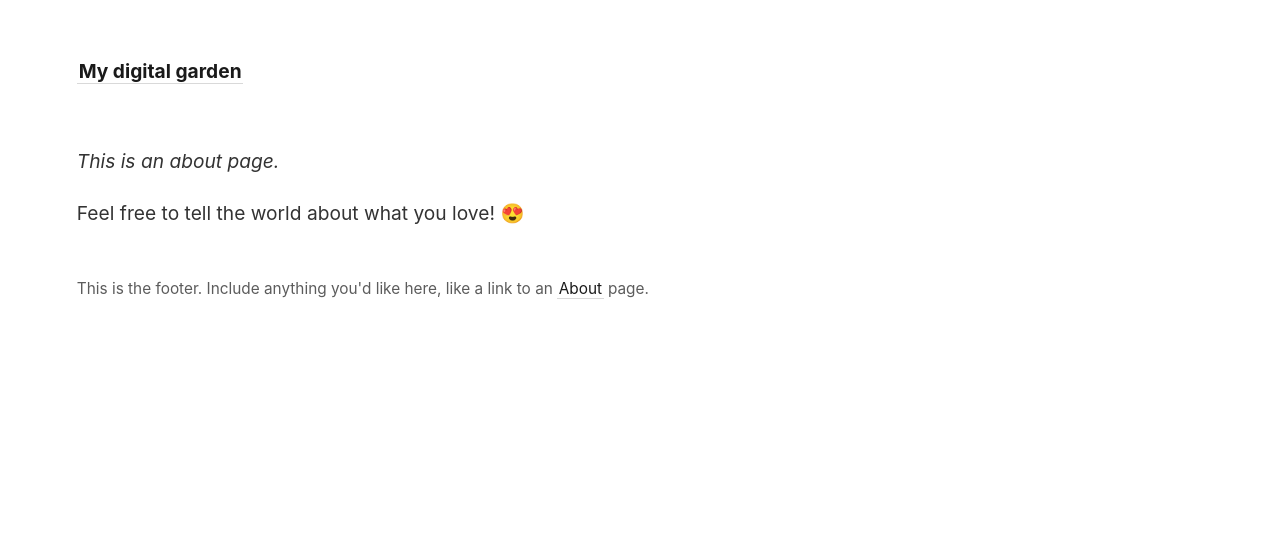
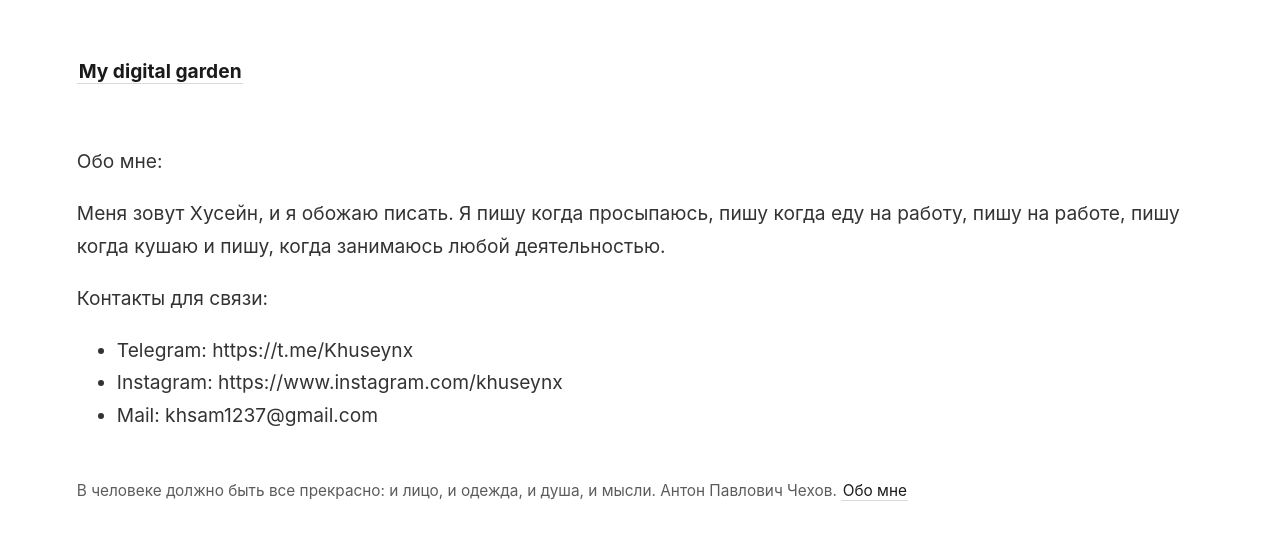
Before and after one commit to khuseynx/my-digital-garden, a Jekyll site: the page built from _pages/about.md, in a window 1280 px wide. Shown: the top 540 px of the page. Built offline with Jekyll 4.4.1, drawn with Linux system fonts in a browser that asks for light colours.

Commit message:
about and footer

```diff
--- a/_includes/footer.html
+++ b/_includes/footer.html
@@ -1 +1,2 @@
-This is the footer. Include anything you'd like here, like a link to an <a class="internal-link" href="{{ site.baseurl }}/about">About</a> page.
+В человеке должно быть все прекрасно: и лицо, и одежда, и душа, и мысли. Антон Павлович Чехов.
+<a class="internal-link" href="{{ site.baseurl }}/about">Обо мне</a>
--- a/_pages/about.md
+++ b/_pages/about.md
@@ -4,6 +4,11 @@ title: About
 permalink: /about
 ---
 
-*This is an about page.*
+Обо мне:
 
-Feel free to tell the world about what you love! 😍
+Меня зовут Хусейн, и я обожаю писать. Я пишу когда просыпаюсь, пишу когда еду на работу, пишу на работе, пишу когда кушаю и пишу, когда занимаюсь любой деятельностью.
+
+Контакты для связи:
+- Telegram: https://t.me/Khuseynx
+- Instagram: https://www.instagram.com/khuseynx
+- Mail: khsam1237@gmail.com
```
Also changed, not shown: _notes/animals/cats.md (deleted, +0 -21 lines), _notes/animals/tigers.md (deleted, +0 -5 lines).
